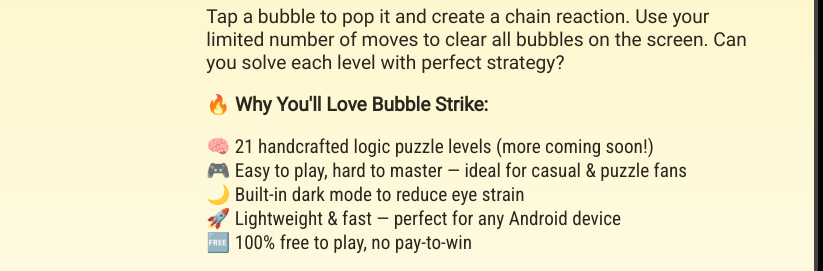
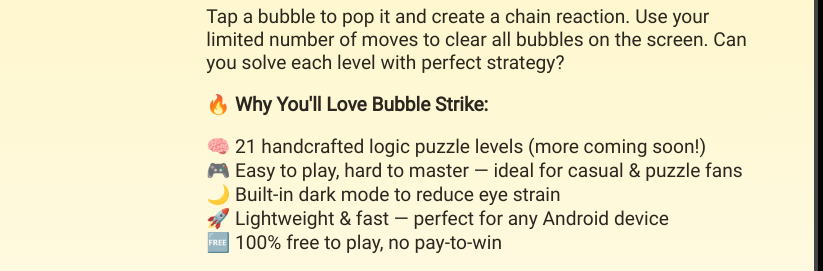
Before and after one commit to LemonHazard/lemonhazard-web, a plain HTML site: page index.html in a window 1280 px wide. Shown: the part 900-1171 px from the top of the page, 0-823 px from the left. Drawn offline with Linux system fonts and the light colour scheme.

Commit message:
fix bubble strike description

```diff
--- a/index.html
+++ b/index.html
@@ -407,7 +407,7 @@
           <span class="bubble-strike-desc" style="font-weight: 600; font-family: Roboto, sans-serif">
             🔥 Why You'll Love Bubble Strike:
           </span>
-          <span class="bubble-strike-desc">
+          <span class="bubble-strike-desc" style="font-weight: 500; font-family: Roboto, sans-serif">
             <ul>
               <li>
                 🧠&nbsp;21 handcrafted logic puzzle levels (more coming soon!)
```
